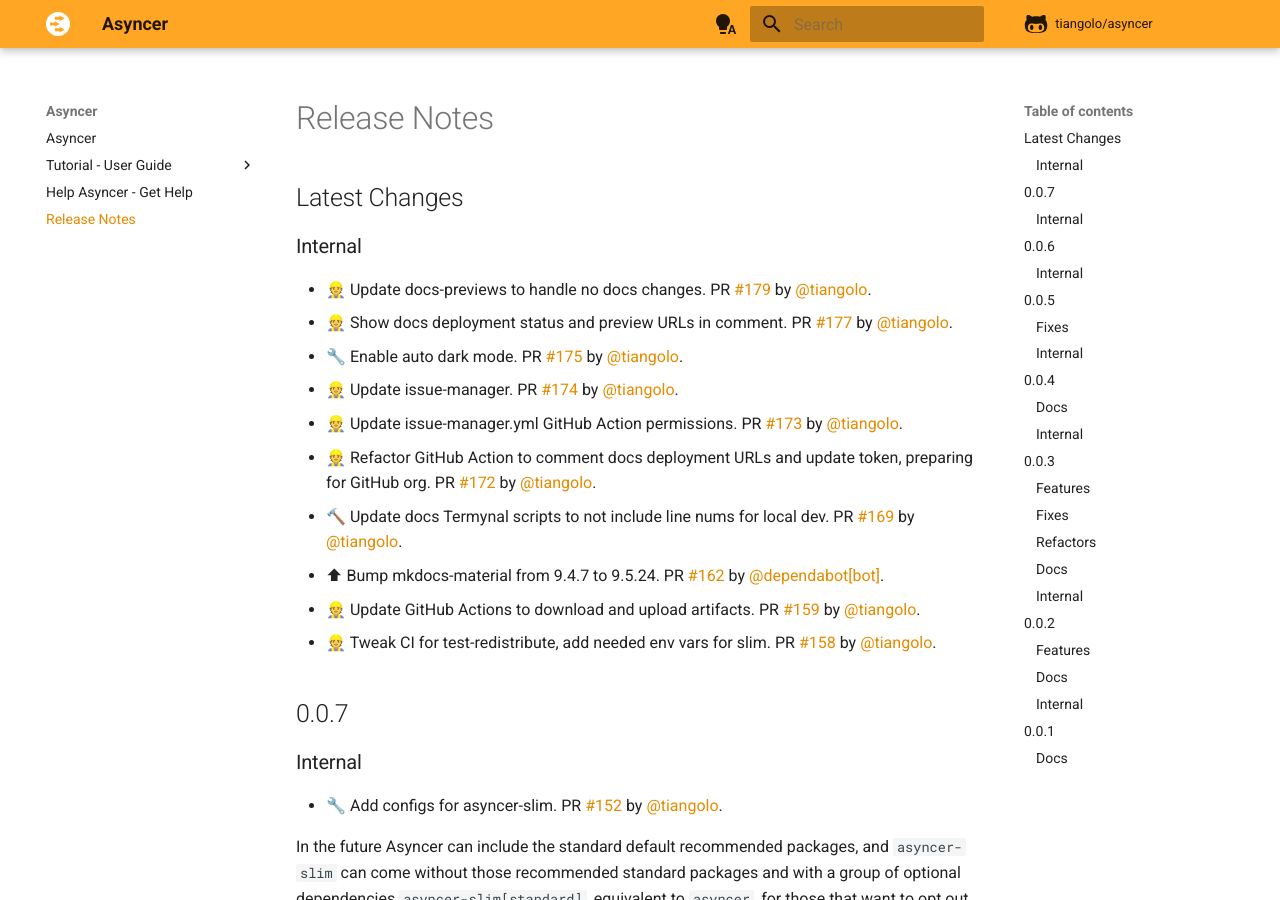
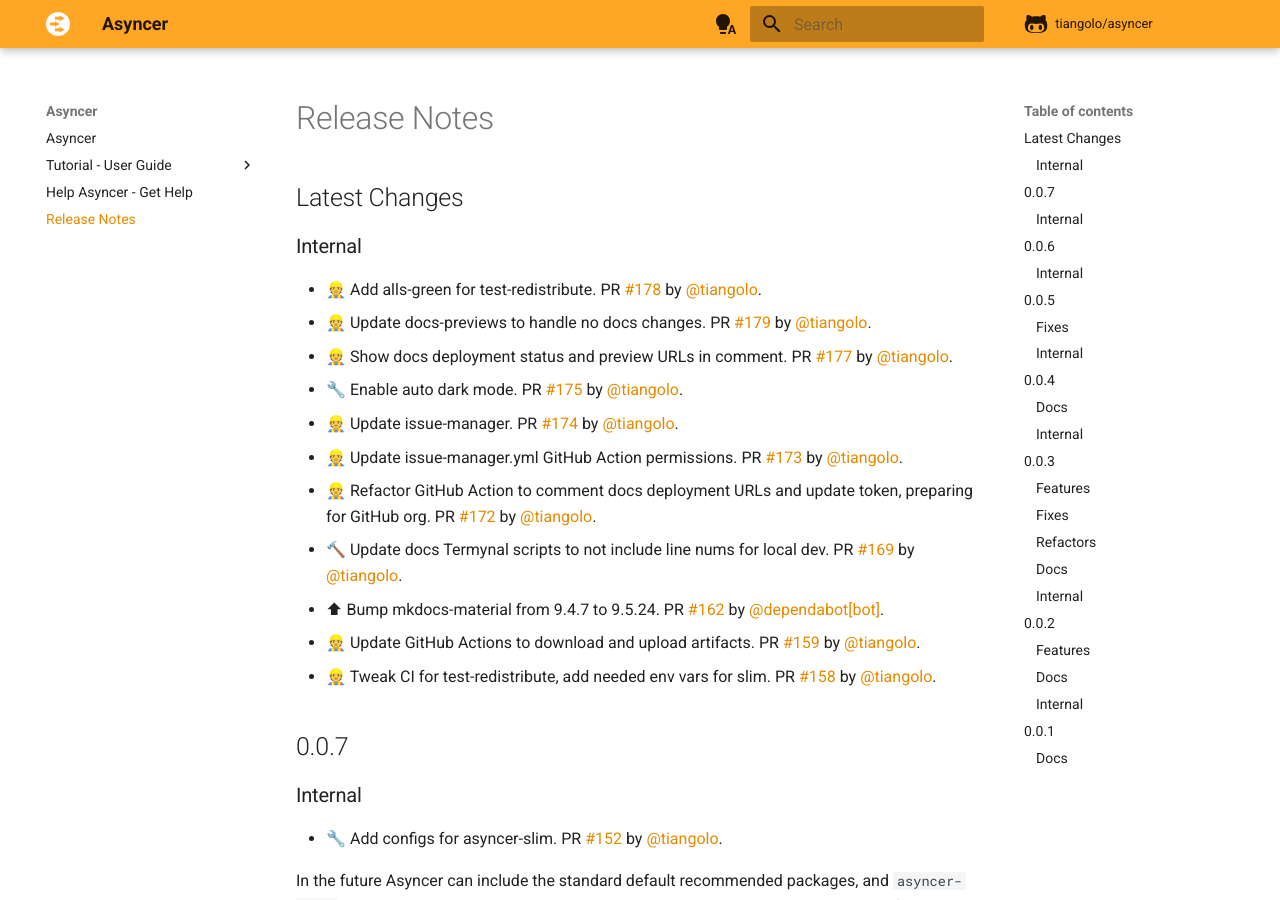
Before and after one commit to balintfrankas/fastapi-asyncer, an MkDocs documentation site: the page built from docs/release-notes.md, in a window 1280 px wide and 900 px high. Built offline with MkDocs 1.6.1 and Material for MkDocs 9.7.7, drawn with Linux system fonts in a browser that asks for light colours; comment, search, counter and statistics services are not loaded.

Commit message:
📝 Update release notes

```diff
--- a/docs/release-notes.md
+++ b/docs/release-notes.md
@@ -4,6 +4,7 @@
 
 ### Internal
 
+* 👷 Add alls-green for test-redistribute. PR [#178](https://github.com/tiangolo/asyncer/pull/178) by [@tiangolo](https://github.com/tiangolo).
 * 👷 Update docs-previews to handle no docs changes. PR [#179](https://github.com/tiangolo/asyncer/pull/179) by [@tiangolo](https://github.com/tiangolo).
 * 👷 Show docs deployment status and preview URLs in comment. PR [#177](https://github.com/tiangolo/asyncer/pull/177) by [@tiangolo](https://github.com/tiangolo).
 * 🔧 Enable auto dark mode. PR [#175](https://github.com/tiangolo/asyncer/pull/175) by [@tiangolo](https://github.com/tiangolo).
```
